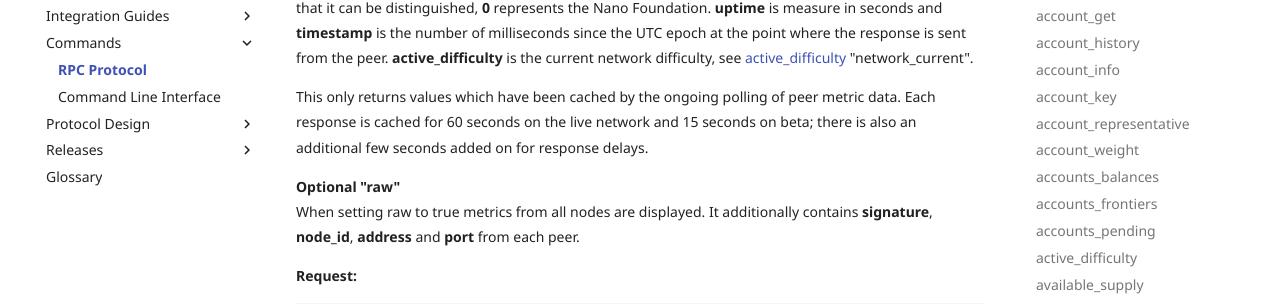
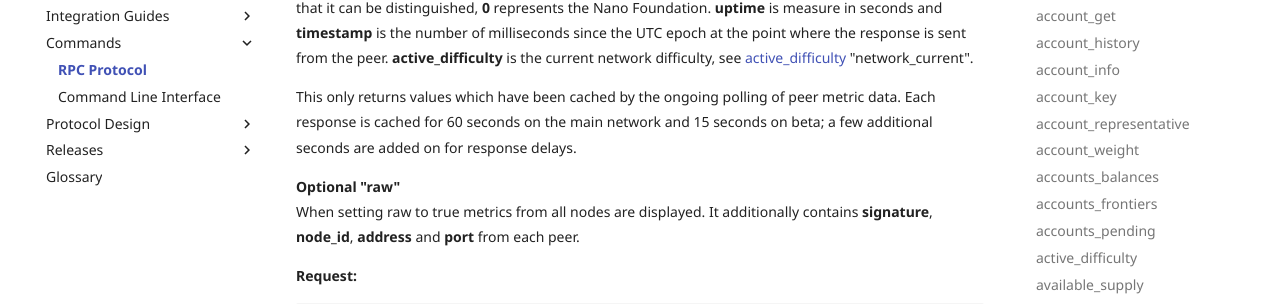
Before and after one commit to nanocurrency/nano-docs, an MkDocs documentation site: the page built from docs/commands/rpc-protocol.md, in a window 1280 px wide and 900 px high, scrolled down 38143 px. Shown: the part 173-477 px from the top of the window. Built offline with MkDocs 1.6.1 and Material for MkDocs 9.7.7, drawn with Linux system fonts in a browser that asks for light colours; comment, search, counter and statistics services are not loaded.

Commit message:
Update docs/commands/rpc-protocol.md
Co-Authored-By: Guilherme Lawless <guilherme.lawless@gmail.com>

```diff
--- a/docs/commands/rpc-protocol.md
+++ b/docs/commands/rpc-protocol.md
@@ -1733,7 +1733,7 @@ Return metrics from nodes. See [networking node telemetry](/protocol-design/netw
 
 This contains a summarized view of the network, 10% of lower/upper bound results are removed to reduce the effect of outliers. Most values returned are averages, in some cases the mode (most common) is returned such as the **genesis_block** & **\*_version/maker** fields. **bandwidth_cap** can return either, 0 has a special meaning of unlimited, so the mode is chosen if there is more than 1 common result otherwise the results are averaged (excluding 0). **maker** is meant for third party node software so that it can be distinguished, **0** represents the Nano Foundation. **uptime** is measure in seconds and **timestamp** is the number of milliseconds since the UTC epoch at the point where the response is sent from the peer. **active_difficulty** is the current network difficulty, see [active_difficulty](/commands/rpc-protocol/#active_difficulty) "network_current".
 
-This only returns values which have been cached by the ongoing polling of peer metric data. Each response is cached for 60 seconds on the live network and 15 seconds on beta; there is also an additional few seconds added on for response delays.
+This only returns values which have been cached by the ongoing polling of peer metric data. Each response is cached for 60 seconds on the main network and 15 seconds on beta; a few additional seconds are added on for response delays.
 
 **Optional "raw"**
 When setting raw to true metrics from all nodes are displayed. It additionally contains **signature**, **node_id**, **address** and **port** from each peer.
```
